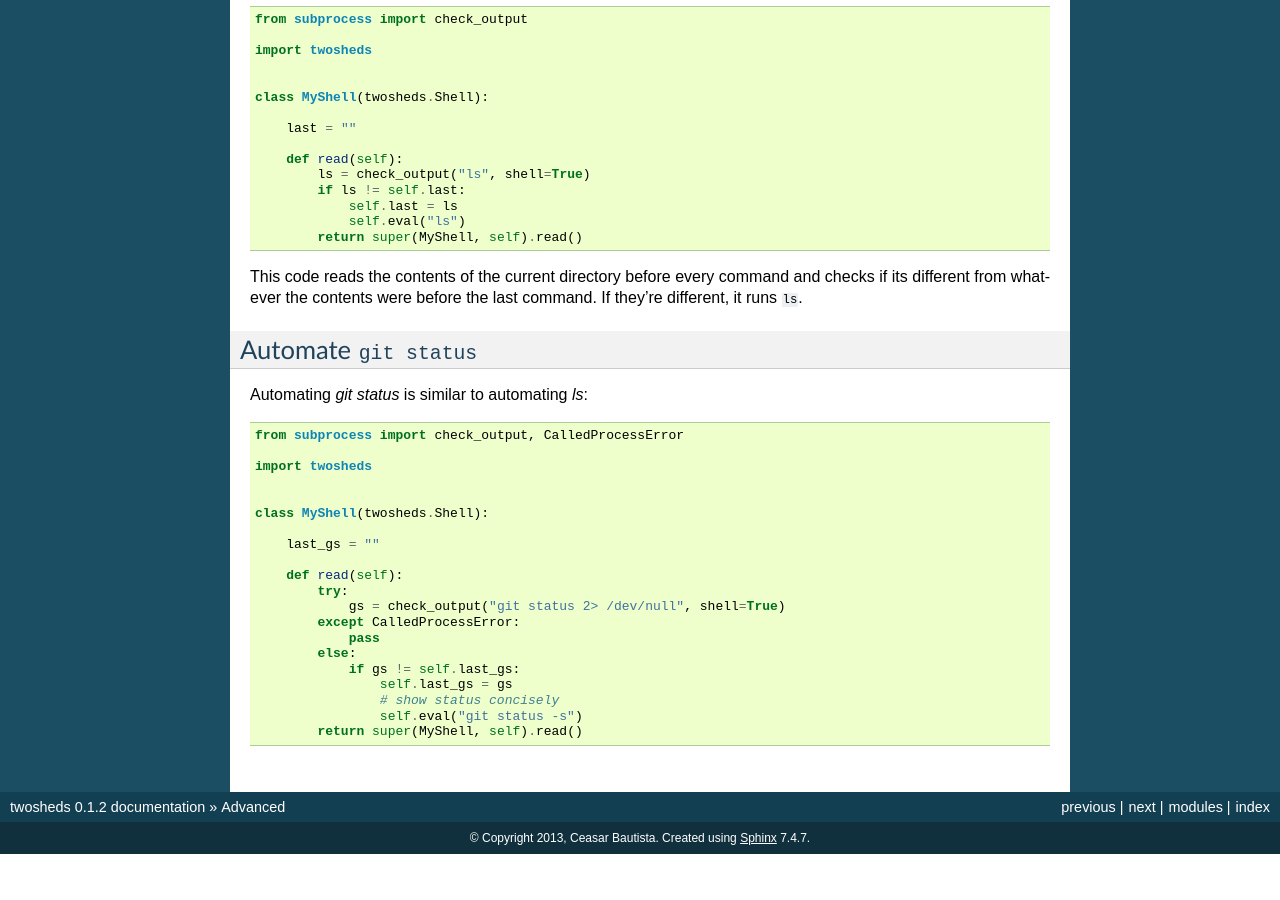
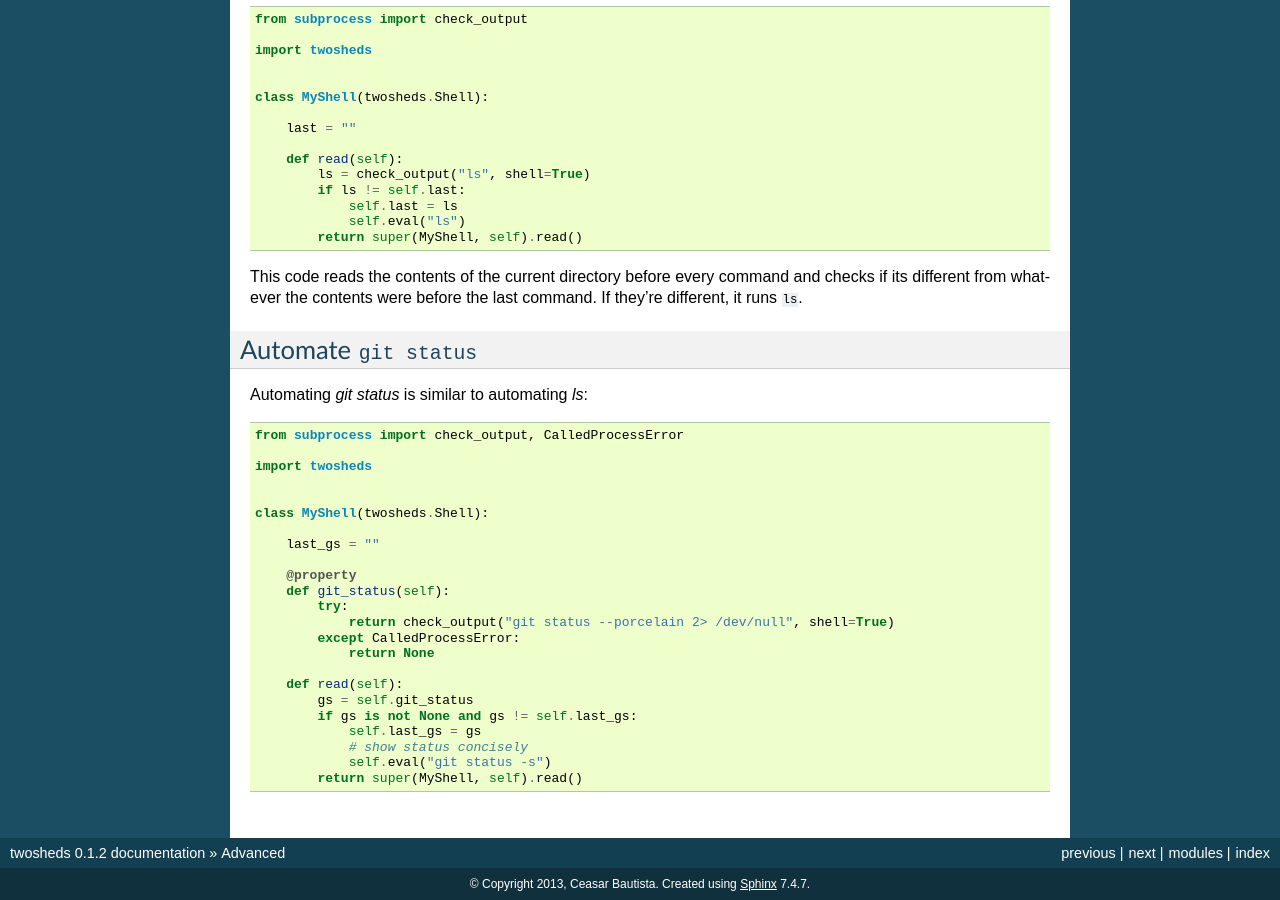
Before and after one commit to Ceasar/twosheds, a Sphinx documentation site: the page built from docs/user/advanced.rst, in a window 1280 px wide and 900 px high, scrolled down 1347 px. Built offline with Sphinx 7.4.7, drawn with Linux system fonts in a browser that asks for light colours; before the commit the page ends 2201 px from its top, so only the background shows below that.

Commit message:
Make example of ``git status`` use ``--porcelain``
This make the behavior more desirable for users who blindly copy the
example, as without this option, the status will change everything time
the working directory in a project changes, whereas with this option, it
only changes when the actual git status changes (this is because
porcelain returns a status alway from the root of the project).

```diff
--- a/docs/user/advanced.rst
+++ b/docs/user/advanced.rst
@@ -113,14 +113,17 @@ Automating `git status` is similar to automating `ls`::
 
         last_gs = ""
 
+        @property
+        def git_status(self):
+            try:
+                return check_output("git status --porcelain 2> /dev/null", shell=True)
+            except CalledProcessError:
+                return None
+
         def read(self):
-            try:
-                gs = check_output("git status 2> /dev/null", shell=True)
-            except CalledProcessError:
-                pass
-            else:
-                if gs != self.last_gs:
-                    self.last_gs = gs
-                    # show status concisely
-                    self.eval("git status -s")
+            gs = self.git_status
+            if gs is not None and gs != self.last_gs:
+                self.last_gs = gs
+                # show status concisely
+                self.eval("git status -s")
             return super(MyShell, self).read()
```
